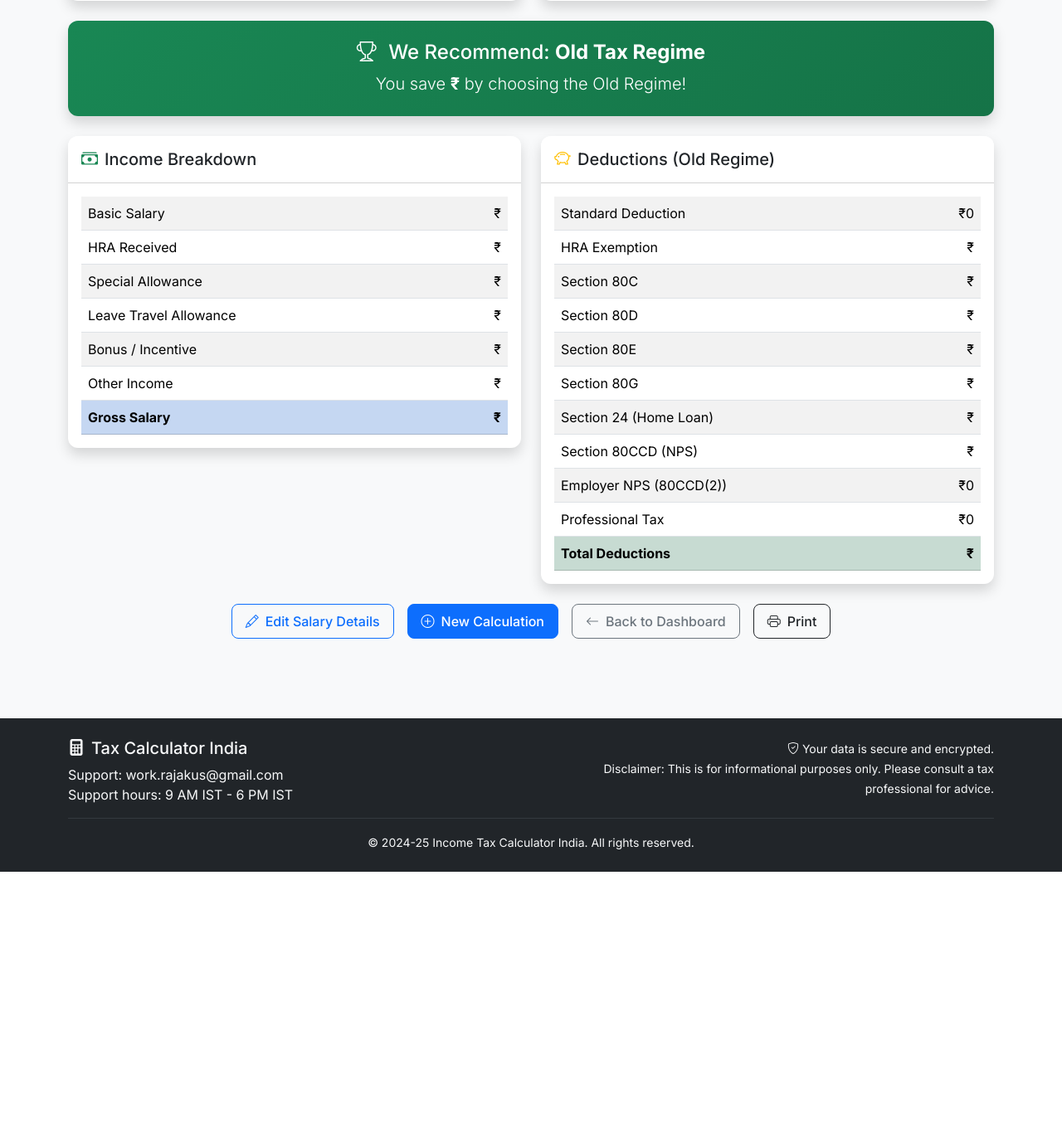
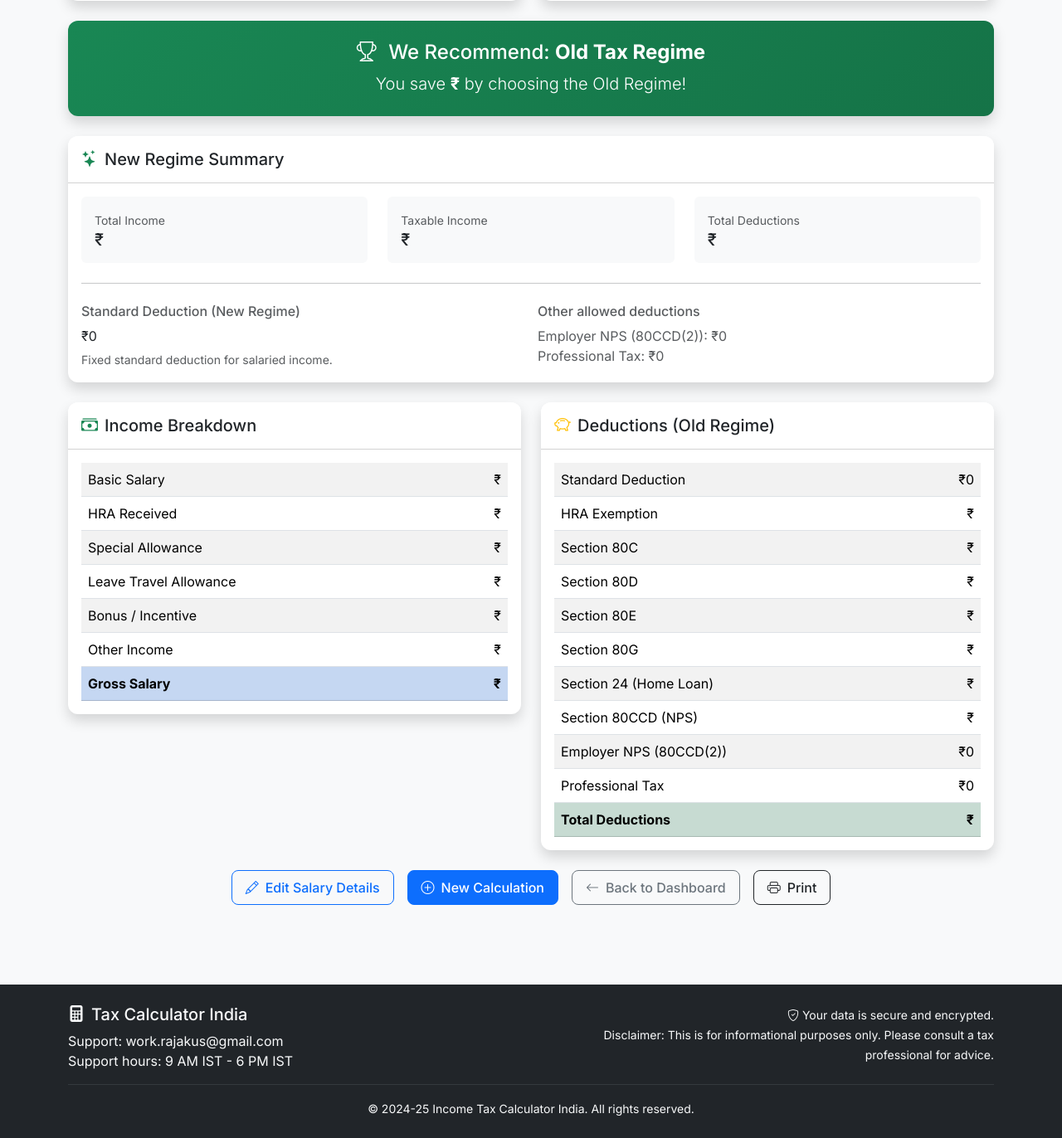
Before and after one commit to rajakushwah/taxplanner, a Django app: template templates/tax_calculator/tax_result.html in a window 1280 px wide. Shown: the part 679-2051 px from the top of the page at 83% size. Before the commit the page ends 1730 px from the top, so only its background shows below. Run offline with Django 4.2, Linux system fonts and the light colour scheme; the template is opened without the code that fills it, so the values that code supplies are empty.

Commit message:
Added a new format

```diff
--- a/templates/tax_calculator/tax_result.html
+++ b/templates/tax_calculator/tax_result.html
@@ -159,6 +159,56 @@
         </div>
     </div>
 
+    <!-- New Regime Summary -->
+    <div class="row mb-4">
+        <div class="col-12">
+            <div class="card border-0 shadow">
+                <div class="card-header bg-white py-3">
+                    <h5 class="mb-0"><i class="bi bi-stars text-success me-2"></i>New Regime Summary</h5>
+                </div>
+                <div class="card-body">
+                    <div class="row g-4">
+                        <div class="col-md-4">
+                            <div class="p-3 bg-light rounded">
+                                <small class="text-muted">Total Income</small>
+                                <h5 class="mb-0">₹{{ comparison.new_regime.gross_income|floatformat:0 }}</h5>
+                            </div>
+                        </div>
+                        <div class="col-md-4">
+                            <div class="p-3 bg-light rounded">
+                                <small class="text-muted">Taxable Income</small>
+                                <h5 class="mb-0">₹{{ comparison.new_regime.taxable_income|floatformat:0 }}</h5>
+                            </div>
+                        </div>
+                        <div class="col-md-4">
+                            <div class="p-3 bg-light rounded">
+                                <small class="text-muted">Total Deductions</small>
+                                <h5 class="mb-0">₹{{ comparison.new_regime.deductions.total|floatformat:0 }}</h5>
+                            </div>
+                        </div>
+                    </div>
+
+                    <hr class="my-4">
+
+                    <div class="row g-3">
+                        <div class="col-md-6">
+                            <h6 class="text-muted mb-2">Standard Deduction (New Regime)</h6>
+                            <p class="mb-1">₹{{ comparison.new_regime.deductions.standard_deduction|floatformat:0|default:"0" }}</p>
+                            <small class="text-muted">Fixed standard deduction for salaried income.</small>
+                        </div>
+                        <div class="col-md-6">
+                            <h6 class="text-muted mb-2">Other allowed deductions</h6>
+                            <ul class="list-unstyled mb-0 text-muted">
+                                <li>Employer NPS (80CCD(2)): ₹{{ comparison.new_regime.deductions.employer_nps_contribution|floatformat:0|default:"0" }}</li>
+                                <li>Professional Tax: ₹{{ comparison.new_regime.deductions.professional_tax|floatformat:0|default:"0" }}</li>
+                            </ul>
+                        </div>
+                    </div>
+                </div>
+            </div>
+        </div>
+    </div>
+
     <!-- Detailed Breakdown -->
     <div class="row">
         <!-- Income Breakdown -->
```
